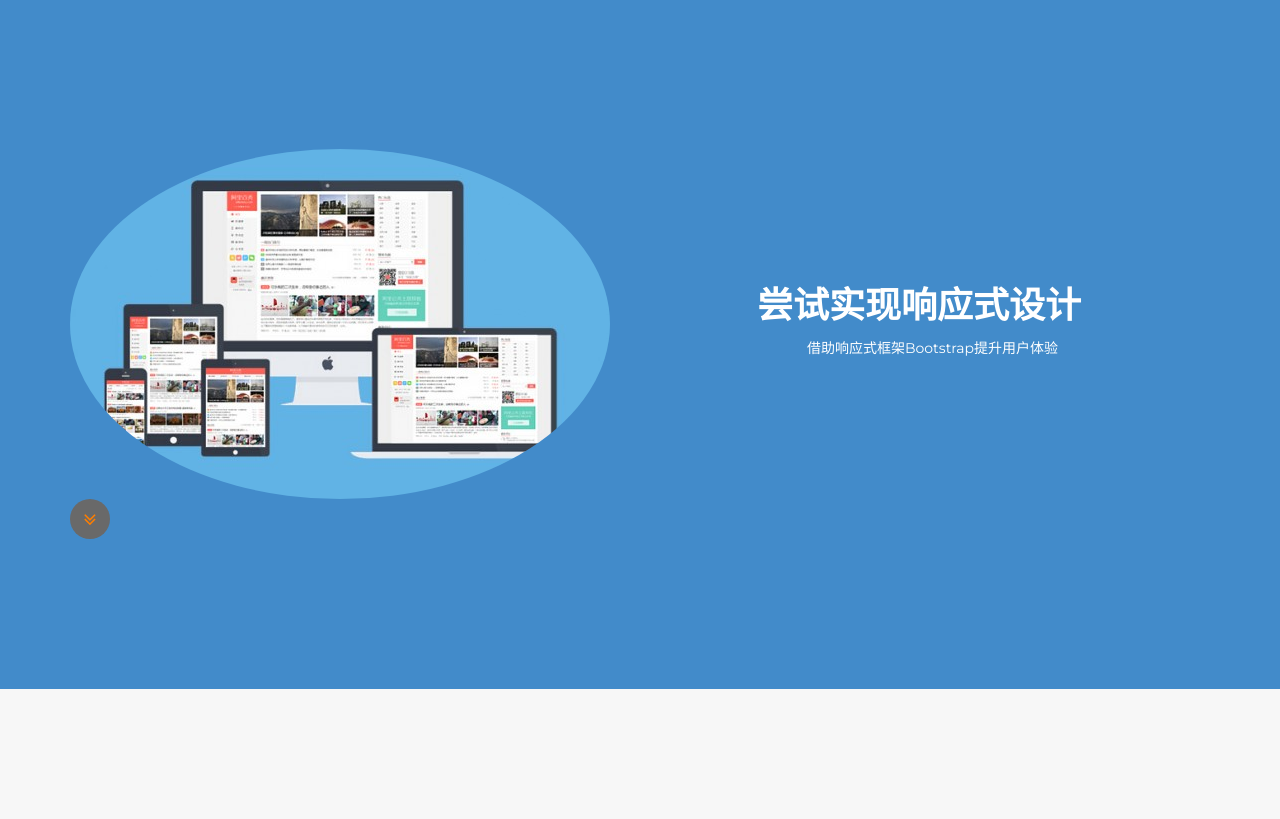
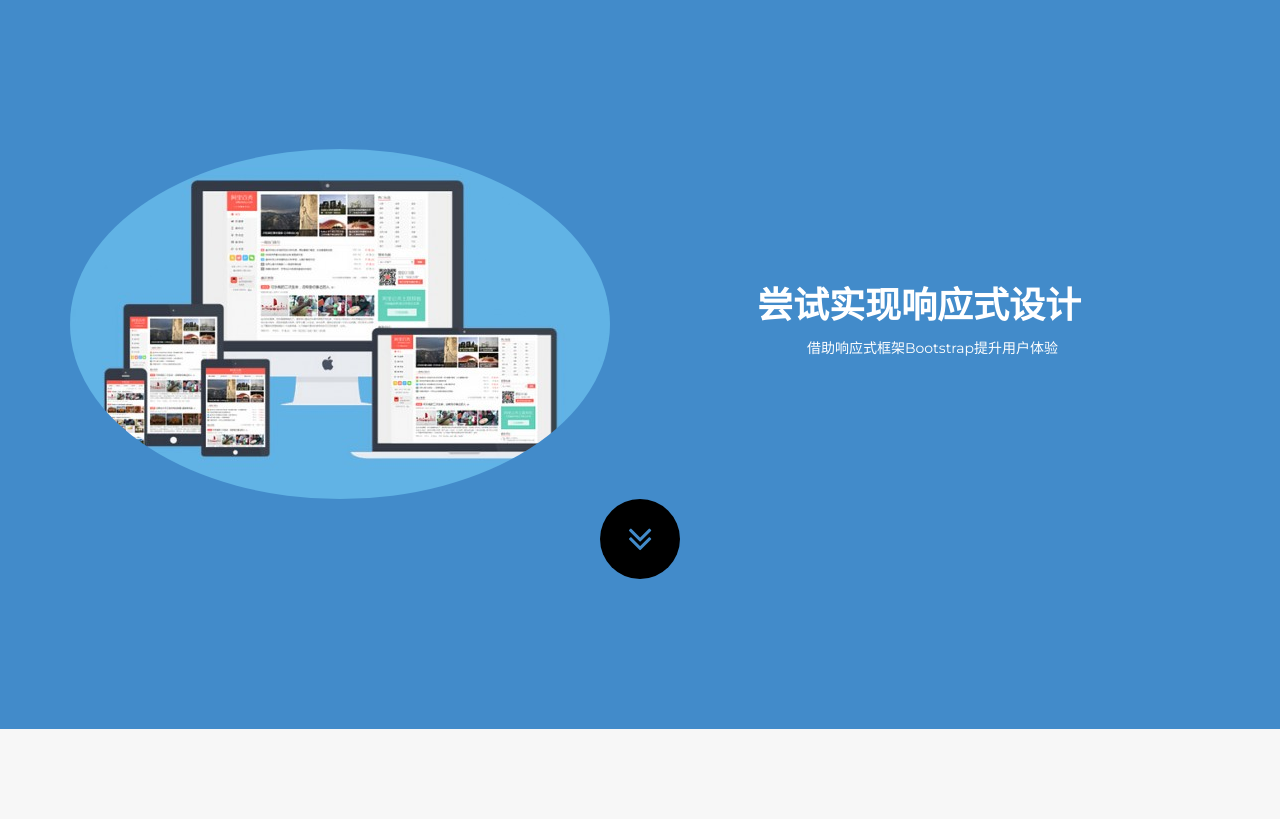
Before and after one commit to yuzeshan/MyPersonalSite, a Django app: page / in a window 1280 px wide. Shown: the part 646-1465 px from the top of the page. Run offline with Django 3.2, Linux system fonts and the light colour scheme; some libraries are stand-ins or nearby versions; some web fonts are replaced.

Commit message:
home修改

```diff
--- a/manager/static/home/css/agency.css
+++ b/manager/static/home/css/agency.css
@@ -343,15 +343,15 @@ section {
     font-family: Montserrat,"Helvetica Neue",Helvetica,Arial,sans-serif;
 }
 #responsive .double-portfolio a{
-    display: block;
-    width: 40px;
-    height: 40px;
+    display: inline-block;
+    width: 80px;
+    height: 80px;
     border-radius: 100%;
-    font-size: 20px;
-    line-height: 40px;
+    font-size: 40px;
+    line-height: 80px;
     outline: 0;
-    color: #FF7E00;
-    background-color: #696969;
+    color: rgb(66,139,202);
+    background-color: #000000;
     -webkit-transition: all .3s;
     -moz-transition: all .3s;
     transition: all .3s;
```
